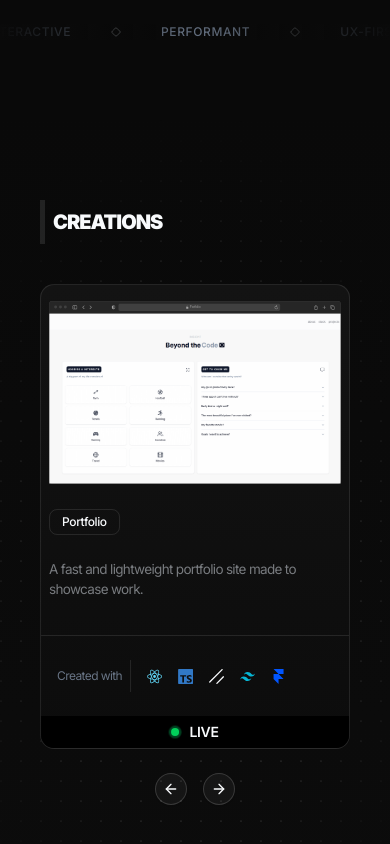
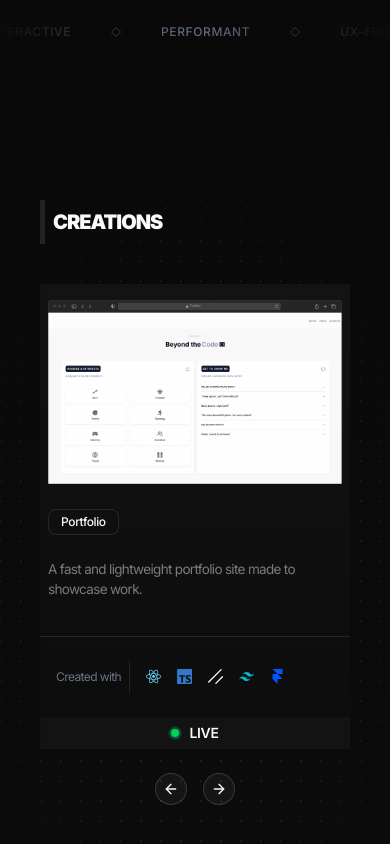
Before and after one commit to hassohamid/Portfolio-V1, a React (Vite) app: page / in a window 390 px wide. Shown: the part 1708-2552 px from the top of the page. Built offline with nearby package versions, Linux system fonts and the light colour scheme.

Commit message:
Update Projects.tsx

```diff
--- a/src/layout/Projects.tsx
+++ b/src/layout/Projects.tsx
@@ -71,7 +71,7 @@ export default function Projects() {
                 {ProjectList.map((project) => {
                   return (
                     <CarouselItem className="">
-                      <Card className=" flex flex-col overflow-hidden  py-0 bg-gradient-to-t shadow-none  dark:from-[rgb(12,12,12)] from-[rgb(252,252,252)] to-[rgb(241,241,241)] dark:to-[rgb(19,19,19)] sm:border-0  sm:rounded-none  ">
+                      <Card className=" flex flex-col overflow-hidden  py-0 bg-gradient-to-t shadow-none  dark:from-[rgb(12,12,12)] from-[rgb(252,252,252)] to-[rgb(241,241,241)] dark:to-[rgb(19,19,19)] border-0  rounded-none  ">
                         <div className="overflow-hidden hidden sm:flex">
                           <motion.a
                             initial={{ y: 20 }}
@@ -118,7 +118,7 @@ export default function Projects() {
                           asChild
                           size="sm"
                           variant="outline"
-                          className="border-none dark:bg-black shadow-md rounded-none  sm:hidden"
+                          className="border-none dark:bg-[rgb(19,19,19)] shadow-md rounded-none  sm:hidden"
                         >
                           <a
                             target="_blank"
```
